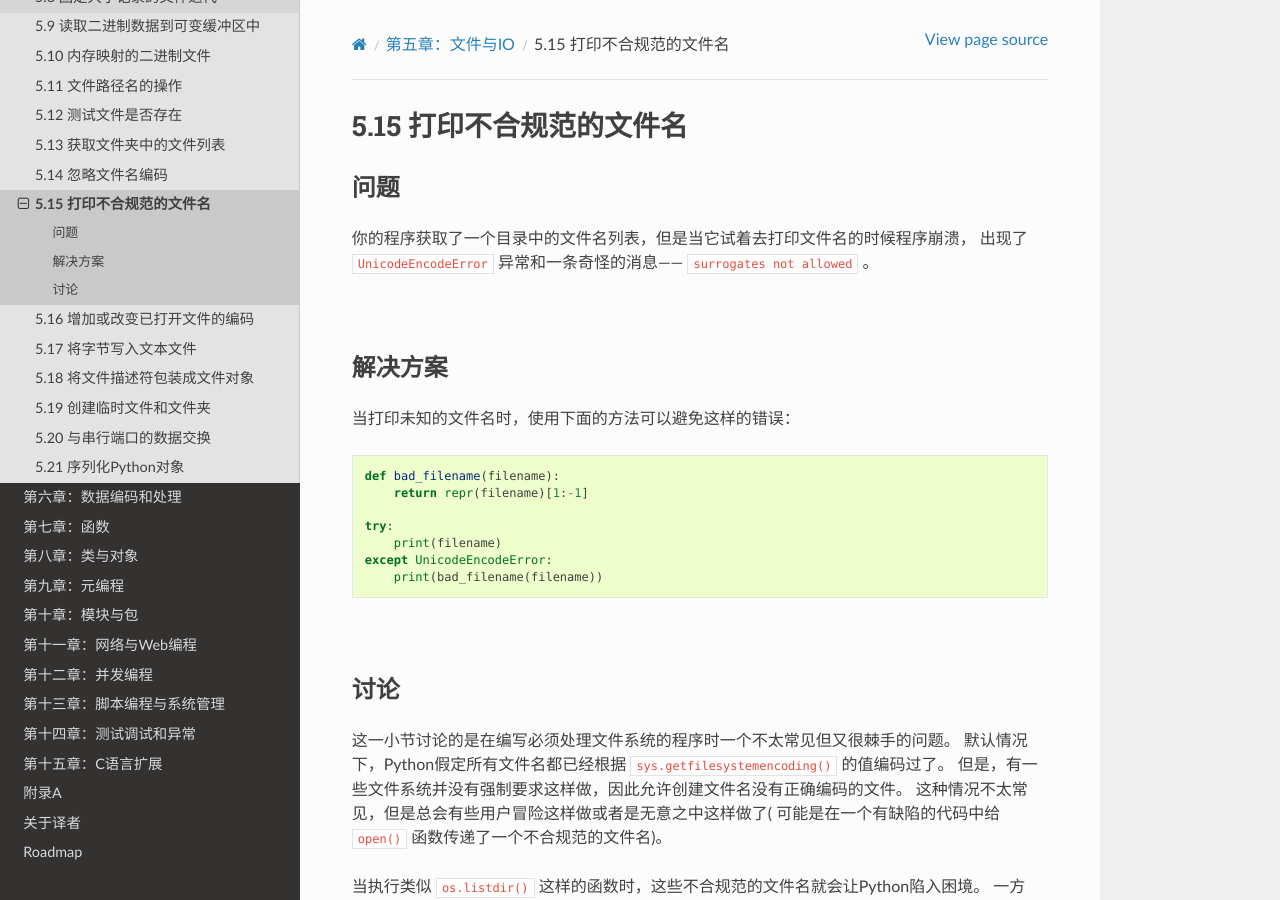
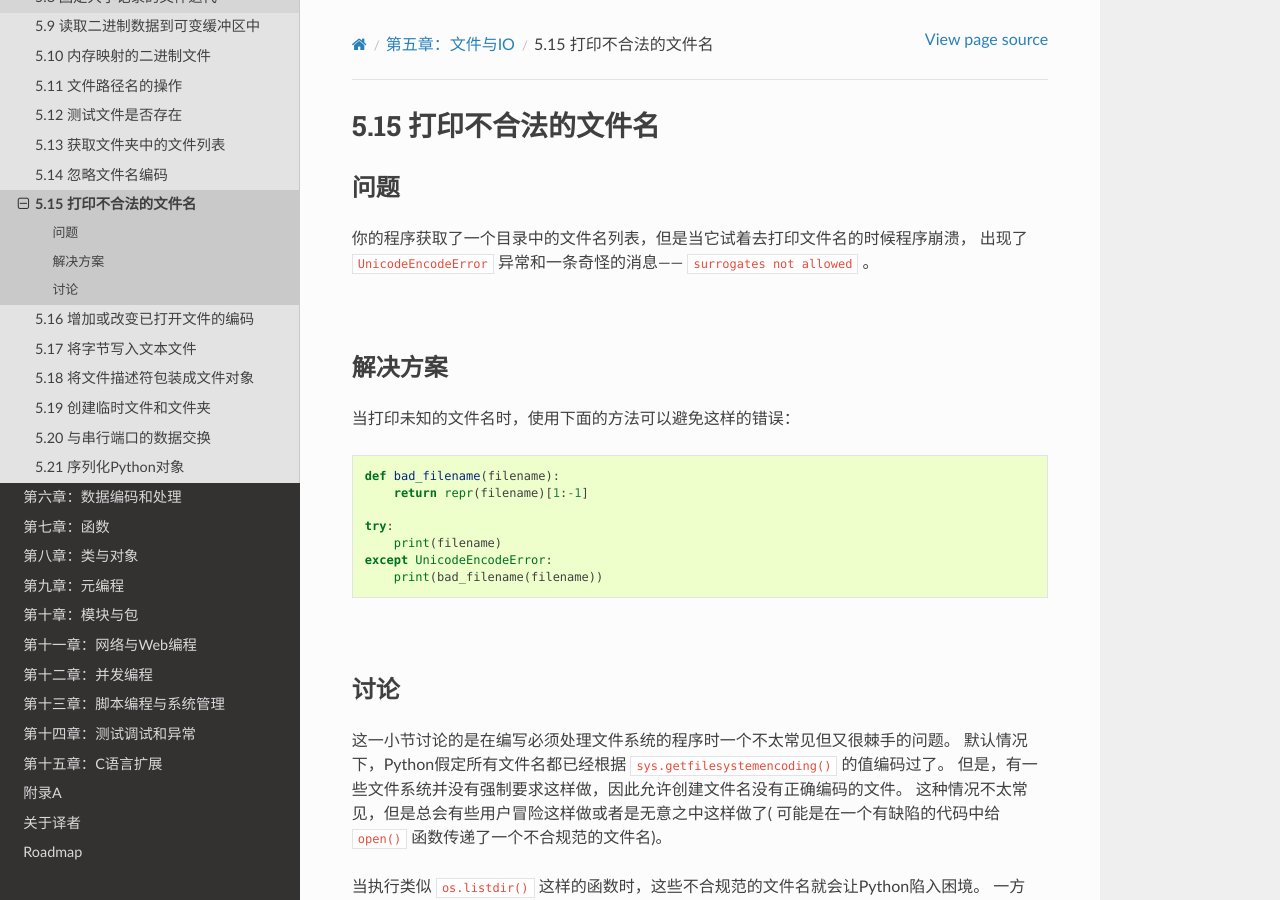
Before and after one commit to yidao620c/python3-cookbook, a Sphinx documentation site: the page built from source/c05/p15_printing_bad_filenames.rst, in a window 1280 px wide and 900 px high. Built offline with Sphinx 7.4.7 and the Read the Docs theme 2.0.0, drawn with Linux system fonts in a browser that asks for light colours.

Commit message:
5.15小节完成。

```diff
--- a/source/c05/p15_printing_bad_filenames.rst
+++ b/source/c05/p15_printing_bad_filenames.rst
@@ -1,5 +1,5 @@
 ==========================
-5.15 打印不合规范的文件名
+5.15 打印不合法的文件名
 ==========================
 
 ----------
```
